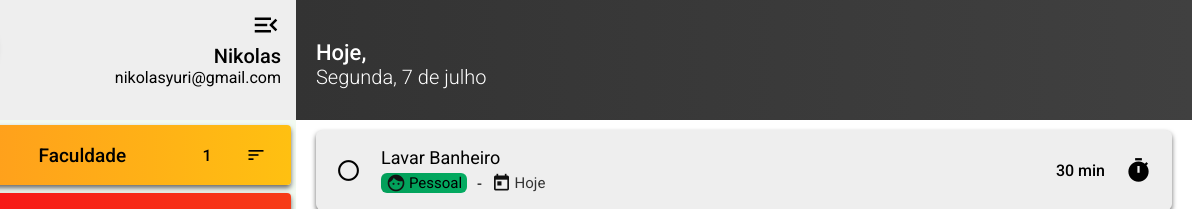
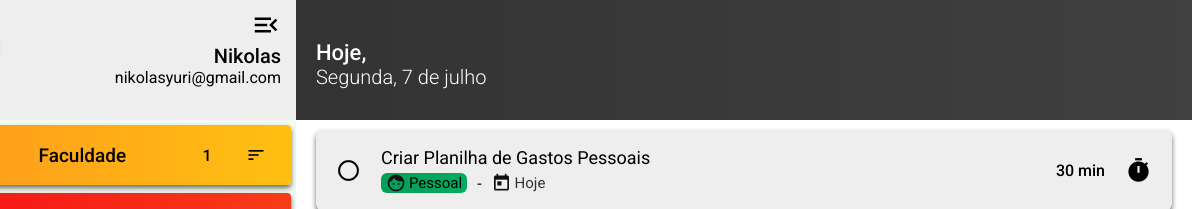
Before and after one commit to Nikolasyuri/Just-Do-It, a plain HTML site: page index.html in a window 1280 px wide. Shown: the top 209 px of the page, 88-1280 px from the left. Drawn offline with Linux system fonts and the light colour scheme.

Commit message:
Mudança de exemplo

```diff
--- a/index.html
+++ b/index.html
@@ -158,7 +158,7 @@
                     <div class="tasks">
                         <i class="material-icons" id="radio">radio_button_unchecked</i>
                         <div class="task">
-                            <h4>Lavar Banheiro</h4>
+                            <h4>Criar Planilha de Gastos Pessoais</h4>
                             <div class="info">
                                 <div class="list" id="Pessoal">
                                     <i class="material-icons" id="list-icon">face</i>
```
